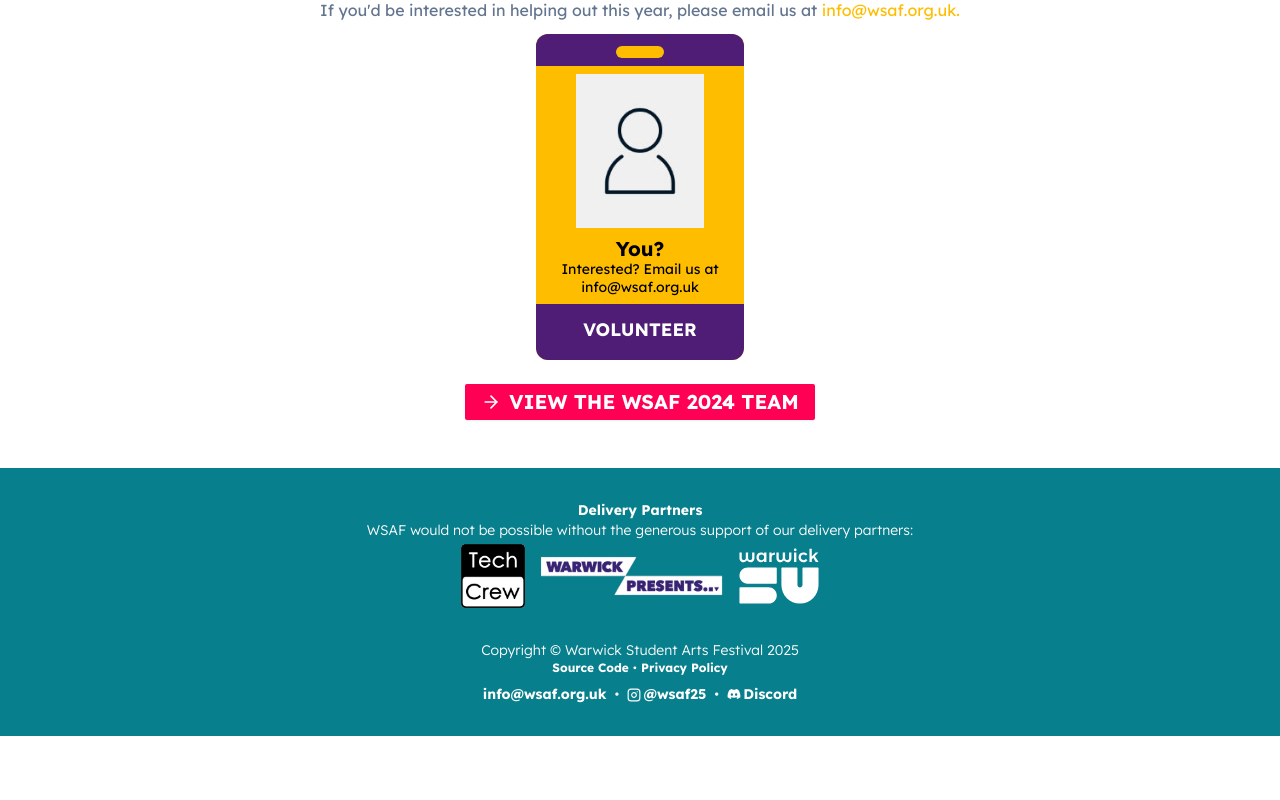
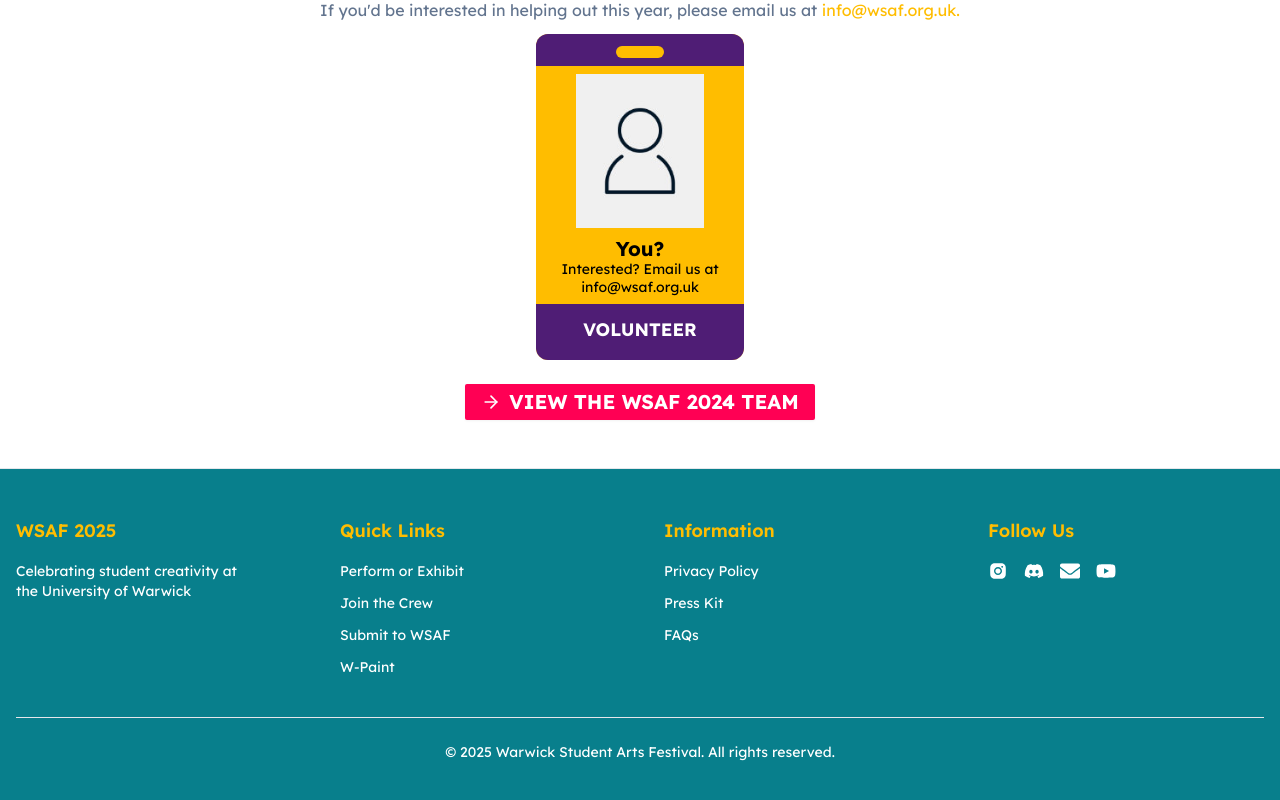
Before and after one commit to WarwickStudentArtsFestival/wsaf25-website, a Next.js app: page / in a window 1280 px wide. Shown: the part 3822-4622 px from the top of the page. Before the commit the page ends 4558 px from the top, so only its background shows below. Built offline with nearby package versions, Linux system fonts and the light colour scheme.

Commit message:
new footer

```diff
--- a/src/app/components/footer.tsx
+++ b/src/app/components/footer.tsx
@@ -1,91 +1,124 @@
-import Image from 'next/image';
-import warwickTechCrewLogo from '@/assets/organisations/warwick-tech-crew.png';
-import warwickSuLogo from '@/assets/organisations/warwick-su.svg';
-import warwickPresentsLogo from '@/assets/organisations/warwick-presents.png';
 import Link from 'next/link';
-import { FiInstagram } from 'react-icons/fi';
-import { FaDiscord } from 'react-icons/fa';
+import { FaEnvelope, FaYoutube, FaDiscord } from 'react-icons/fa';
+import { AiFillInstagram } from 'react-icons/ai';
 
-export default function Footer() {
+type LinkItem = {
+  href: string;
+  label: string;
+  icon?: React.ComponentType<{ className?: string }>;
+};
+
+type SectionProps = {
+  title: string;
+  children: React.ReactNode;
+};
+
+const FooterLink: React.FC<LinkItem & { children?: React.ReactNode }> = ({
+  href,
+  label,
+  icon: Icon,
+  children,
+}) => (
+  <li>
+    <Link
+      href={href}
+      className="text-muted-foreground hover:text-foreground transition-colors"
+    >
+      {Icon ? (
+        <>
+          <span className="sr-only">{label}</span>
+          <Icon className="h-5 w-5" />
+        </>
+      ) : (
+        children || label
+      )}
+    </Link>
+  </li>
+);
+
+const Section: React.FC<SectionProps> = ({ title, children }) => (
+  <div>
+    <h3 className="text-lg text-left text-yellow font-semibold mb-4">
+      {title}
+    </h3>
+    {children}
+  </div>
+);
+
+const Footer: React.FC = () => {
+  const links = {
+    quick: [
+      { href: '/perform', label: 'Perform or Exhibit' },
+      { href: '/crew', label: 'Join the Crew' },
+      { href: '/submit', label: 'Submit to WSAF' },
+      { href: '/wpaint', label: 'W-Paint' },
+    ],
+    info: [
+      { href: '/privacy', label: 'Privacy Policy' },
+      { href: '/press', label: 'Press Kit' },
+      { href: '/faq', label: 'FAQs' },
+    ],
+    social: [
+      {
+        href: 'https://www.instagram.com/wsaf25/',
+        label: 'Instagram',
+        icon: AiFillInstagram,
+      },
+      {
+        href: 'https://discord.gg/TuFwJX4GKM',
+        label: 'Discord',
+        icon: FaDiscord,
+      },
+      { href: 'mailto:info@wsaf.org.uk', label: 'Email', icon: FaEnvelope },
+      {
+        href: 'https://www.youtube.com/channel/UCCFESD5QMLnlgKQjkBLuv3A',
+        label: 'YouTube',
+        icon: FaYoutube,
+      },
+    ],
+  };
+
   return (
-    <footer className="bg-teal text-white mt-auto px-4 pt-6 pb-8 text-sm">
-      {/* <div className="flex gap-2 justify-center items-center font-bold uppercase">
-        <Link href="/">WSAF</Link>
-        <span className="font-light"> • </span>
-        <Link href="/history">History</Link>
-      </div> */}
+    <footer className="bg-teal text-white w-full border-t">
+      <div className="container mx-auto px-4 py-8 md:py-12">
+        <div className="grid grid-cols-2 md:grid-cols-4 gap-8 md:gap-12">
+          <Section title="WSAF 2025">
+            <p className="text-sm text-left pr-8 text-muted-foreground">
+              Celebrating student creativity at the University of Warwick
+            </p>
+          </Section>
 
-      <div className="m-2">
-        <h3 className="font-bold">Delivery Partners</h3>
-        <p className="font-light">
-          WSAF would not be possible without the generous support of our
-          delivery partners:
-        </p>
-        <div className="flex justify-center items-center gap-4 mt-1">
-          <a href="https://www.warwicktechcrew.co.uk/" target="_blank">
-            <Image
-              src={warwickTechCrewLogo}
-              alt="Warwick Tech Crew logo"
-              className="h-12 sm:h-16 w-auto"
-            />
-          </a>
-          <a
-            href="https://warwick.ac.uk/students/warwickpresents/"
-            target="_blank"
-          >
-            <Image
-              src={warwickPresentsLogo}
-              alt="Warwick Presents logo"
-              className="h-8 sm:h-10 w-auto"
-            />
-          </a>
-          <a href="https://www.warwicksu.com/" target="_blank">
-            <Image
-              src={warwickSuLogo}
-              alt="Warwick SU logo"
-              className="h-9 sm:h-14 w-auto"
-            />
-          </a>
+          <Section title="Quick Links">
+            <ul className="space-y-3 text-left text-sm">
+              {links.quick.map((link, index) => (
+                <FooterLink key={index} {...link} />
+              ))}
+            </ul>
+          </Section>
+
+          <Section title="Information">
+            <ul className="space-y-3 text-left text-sm">
+              {links.info.map((link, index) => (
+                <FooterLink key={index} {...link} />
+              ))}
+            </ul>
+          </Section>
+
+          <Section title="Follow Us">
+            <ul className="flex align-center space-x-4">
+              {links.social.map((social, index) => (
+                <FooterLink key={index} {...social} />
+              ))}
+            </ul>
+          </Section>
+        </div>
+
+        <div className="mt-10 border-t pt-6 text-center text-sm text-muted-foreground">
+          <p>© 2025 Warwick Student Arts Festival. All rights reserved.</p>
         </div>
       </div>
-      <p className="font-light mt-8">
-        Copyright © Warwick Student Arts Festival 2025
-      </p>
-
-      <p className="font-bold text-xs">
-        <a
-          href="https://github.com/WarwickStudentArtsFestival/WSAF25-Website"
-          target="_blank"
-        >
-          Source Code
-        </a>
-        <span className="font-light mx-1">•</span>
-        <Link href="/privacy">Privacy Policy</Link>
-      </p>
-
-      <p className="font-bold mt-2 flex gap-2 justify-center">
-        <a href="mailto:info@wsaf.org.uk" target="_blank">
-          info@wsaf.org.uk
-        </a>
-        <span className="font-light">•</span>
-        <a
-          href="https://www.instagram.com/wsaf25/"
-          target="_blank"
-          className="flex items-center justify-center"
-        >
-          <FiInstagram className="inline mr-0.5 mt-0.5" />
-          @wsaf25
-        </a>
-        <span className="font-light">•</span>
-        <a
-          href="https://discord.gg/TuFwJX4GKM"
-          target="_blank"
-          className="flex items-center justify-center"
-        >
-          <FaDiscord className="inline mr-0.5" />
-          Discord
-        </a>
-      </p>
     </footer>
   );
-}
+};
+
+export default Footer;
--- /dev/null
+++ b/src/app/components/old-footer.tsx
@@ -0,0 +1,91 @@
+import Image from 'next/image';
+import warwickTechCrewLogo from '@/assets/organisations/warwick-tech-crew.png';
+import warwickSuLogo from '@/assets/organisations/warwick-su.svg';
+import warwickPresentsLogo from '@/assets/organisations/warwick-presents.png';
+import Link from 'next/link';
+import { FiInstagram } from 'react-icons/fi';
+import { FaDiscord } from 'react-icons/fa';
+
+export default function Footer() {
+  return (
+    <footer className="bg-teal text-white mt-auto px-4 pt-6 pb-8 text-sm">
+      {/* <div className="flex gap-2 justify-center items-center font-bold uppercase">
+        <Link href="/">WSAF</Link>
+        <span className="font-light"> • </span>
+        <Link href="/history">History</Link>
+      </div> */}
+
+      <div className="m-2">
+        <h3 className="font-bold">Delivery Partners</h3>
+        <p className="font-light">
+          WSAF would not be possible without the generous support of our
+          delivery partners:
+        </p>
+        <div className="flex justify-center items-center gap-4 mt-1">
+          <a href="https://www.warwicktechcrew.co.uk/" target="_blank">
+            <Image
+              src={warwickTechCrewLogo}
+              alt="Warwick Tech Crew logo"
+              className="h-12 sm:h-16 w-auto"
+            />
+          </a>
+          <a
+            href="https://warwick.ac.uk/students/warwickpresents/"
+            target="_blank"
+          >
+            <Image
+              src={warwickPresentsLogo}
+              alt="Warwick Presents logo"
+              className="h-8 sm:h-10 w-auto"
+            />
+          </a>
+          <a href="https://www.warwicksu.com/" target="_blank">
+            <Image
+              src={warwickSuLogo}
+              alt="Warwick SU logo"
+              className="h-9 sm:h-14 w-auto"
+            />
+          </a>
+        </div>
+      </div>
+      <p className="font-light mt-8">
+        Copyright © Warwick Student Arts Festival 2025
+      </p>
+
+      <p className="font-bold text-xs">
+        <a
+          href="https://github.com/WarwickStudentArtsFestival/WSAF25-Website"
+          target="_blank"
+        >
+          Source Code
+        </a>
+        <span className="font-light mx-1">•</span>
+        <Link href="/privacy">Privacy Policy</Link>
+      </p>
+
+      <p className="font-bold mt-2 flex gap-2 justify-center">
+        <a href="mailto:info@wsaf.org.uk" target="_blank">
+          info@wsaf.org.uk
+        </a>
+        <span className="font-light">•</span>
+        <a
+          href="https://www.instagram.com/wsaf25/"
+          target="_blank"
+          className="flex items-center justify-center"
+        >
+          <FiInstagram className="inline mr-0.5 mt-0.5" />
+          @wsaf25
+        </a>
+        <span className="font-light">•</span>
+        <a
+          href="https://discord.gg/TuFwJX4GKM"
+          target="_blank"
+          className="flex items-center justify-center"
+        >
+          <FaDiscord className="inline mr-0.5" />
+          Discord
+        </a>
+      </p>
+    </footer>
+  );
+}
--- /dev/null
+++ b/src/app/faq/page.tsx
@@ -0,0 +1,13 @@
+import Faq from '@/app/(home)/components/faq/faq';
+
+import React from 'react';
+import PageHeader from '@/app/components/page-header';
+
+export default function FAQ() {
+  return (
+    <main>
+      <PageHeader />
+      <Faq defaultTab="General" />
+    </main>
+  );
+}
```
